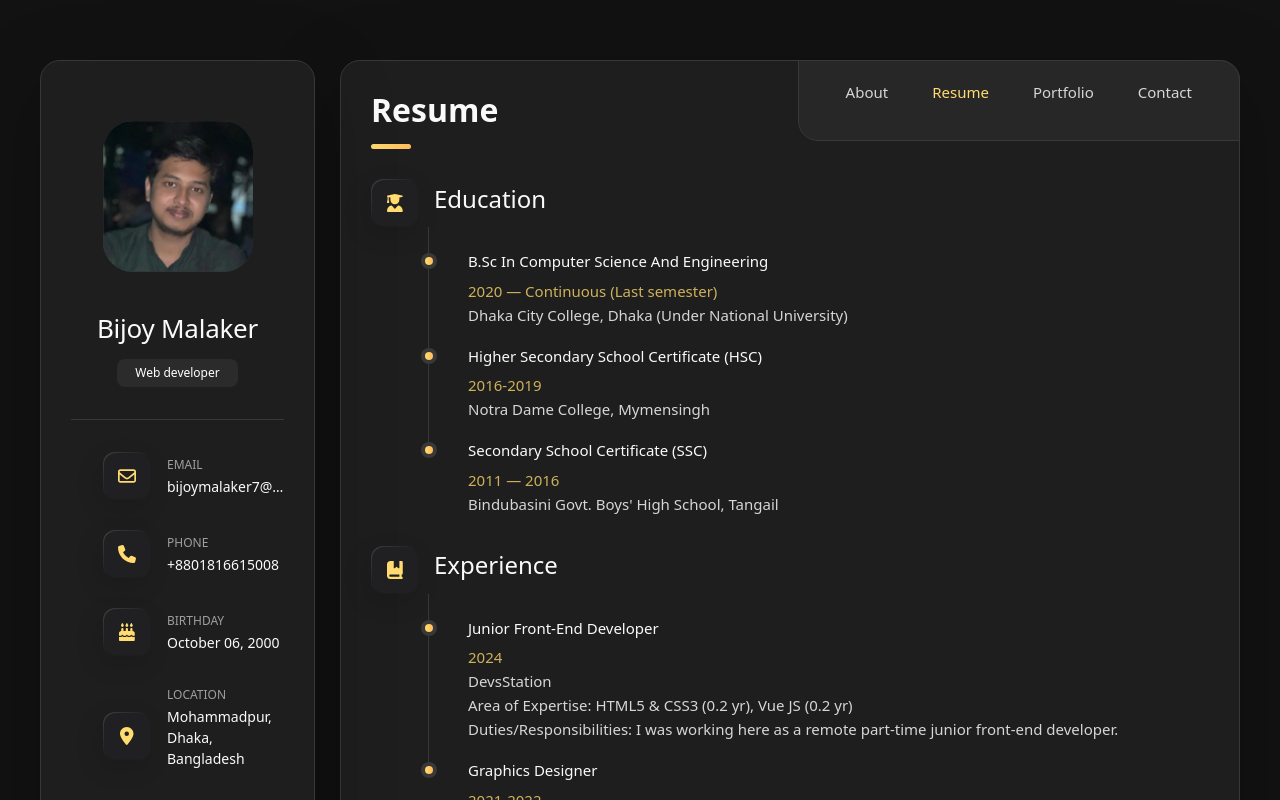
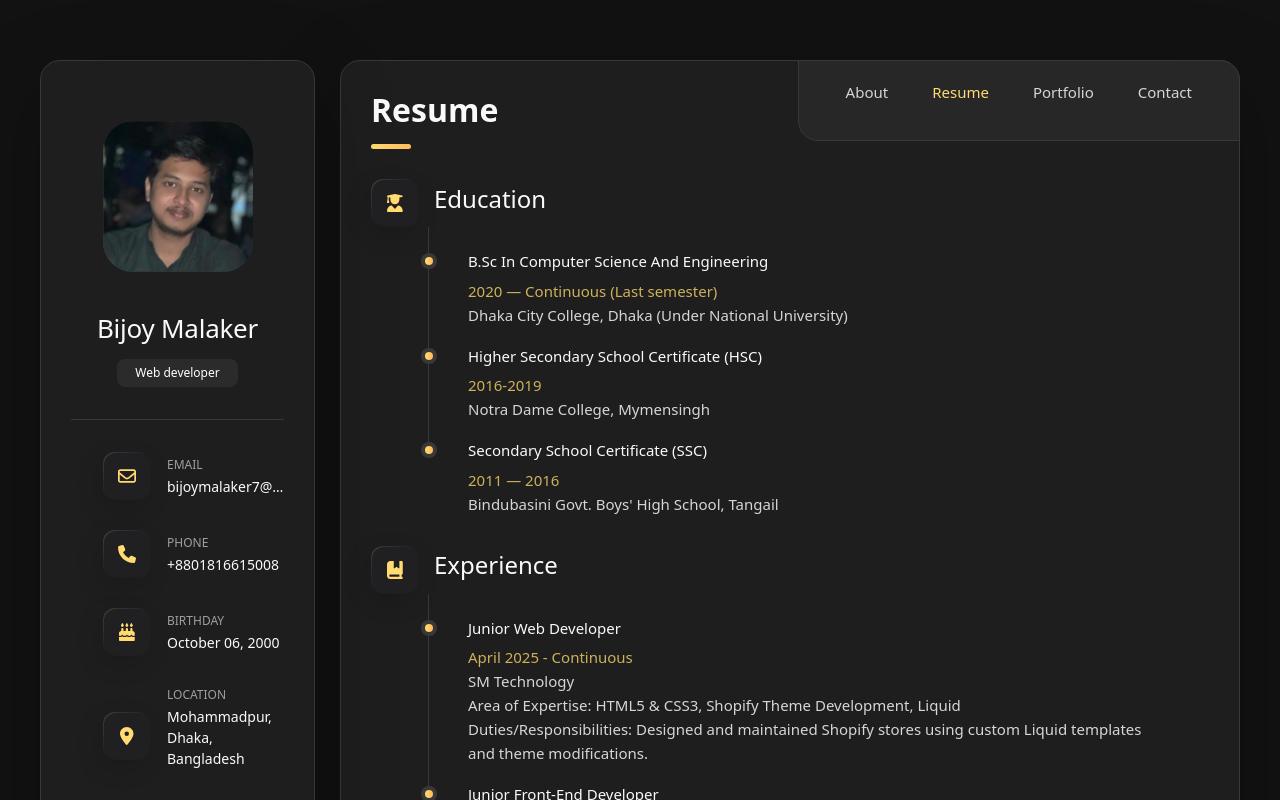
Before and after one commit to bijoymalaker/bijoy-portfolio-project, a Vue app: page /resume in a window 1280 px wide. Shown: the top 800 px of the page. Built offline with nearby package versions, Linux system fonts and the light colour scheme.

Commit message:
experience and project portion updated

```diff
--- a/src/assets/json/Projects.json
+++ b/src/assets/json/Projects.json
@@ -7,16 +7,16 @@
     {
         "name": "1Point6D",
         "des": "I was a frontend developer of this site.",
-        "link": "#"
+        "link": "http://1point6d.devsstation.net"
     },
     {
         "name": "Pretty Picks",
-        "des": "This is a simple e-commerce website built with ReactJS and TailwindCSS.",
+        "des": "This is a e-commerce website built with Vue3.js, Laravel 12 and Bootstrap.",
         "link": "https://github.com/bijoymalaker/pretty-picks-full"
     },
     {
         "name": "QuickBite",
-        "des": "A simple to-do application built with ReactJS.",
+        "des": "A Food Delivery web application build with Vue3.js, Laravel 12 and Inertia.",
         "link": "https://github.com/bijoymalaker/quickBite-full"
     }
 ]
--- a/src/pages/About.vue
+++ b/src/pages/About.vue
@@ -53,9 +53,7 @@
         </section>
 
 
-        <!--
-  - Projects
--->
+        <!--- Projects-->
 
         <section class="testimonials">
 
@@ -67,7 +65,7 @@
                     <div class="content-card" data-testimonials-item>
 
                         <a :href="project.link" class="h4 testimonials-item-title"
-                            data-testimonials-title><b>{{ project.name }}</b></a>
+                            data-testimonials-title target="_blank"><b>{{ project.name }}</b></a>
 
                         <div class="testimonials-text" data-testimonials-text>
                             <p> {{ project.des }} </p>
--- a/src/pages/Resume.vue
+++ b/src/pages/Resume.vue
@@ -69,11 +69,20 @@
             <ol class="timeline-list">
 
                 <li class="timeline-item">
+                    <h4 class="h4 timeline-item-title">Junior Web Developer</h4>
+                    <span>April 2025 - Continuous</span>
+                    <p class="timeline-text">
+                        <b>SM Technology</b> <br>
+                        <b>Area of Expertise:</b>
+                        HTML5 & CSS3, Shopify Theme Development, Liquid<br>
 
+                        <b>Duties/Responsibilities:</b>
+                        Designed and maintained Shopify stores using custom Liquid templates and theme modifications.
+                    </p>
+                </li>
+                <li class="timeline-item">
                     <h4 class="h4 timeline-item-title">Junior Front-end Developer</h4>
-
                     <span>2024</span>
-
                     <p class="timeline-text">
                         <b>DevsStation</b> <br>
                         <b>Area of Expertise:</b>
@@ -82,7 +91,6 @@
                         <b>Duties/Responsibilities:</b>
                         I was working here as a remote part-time junior front-end developer.
                     </p>
-
                 </li>
 
                 <li class="timeline-item">
```
Also changed, not shown: 1 other file (tests, documents, lock files or other folders).
